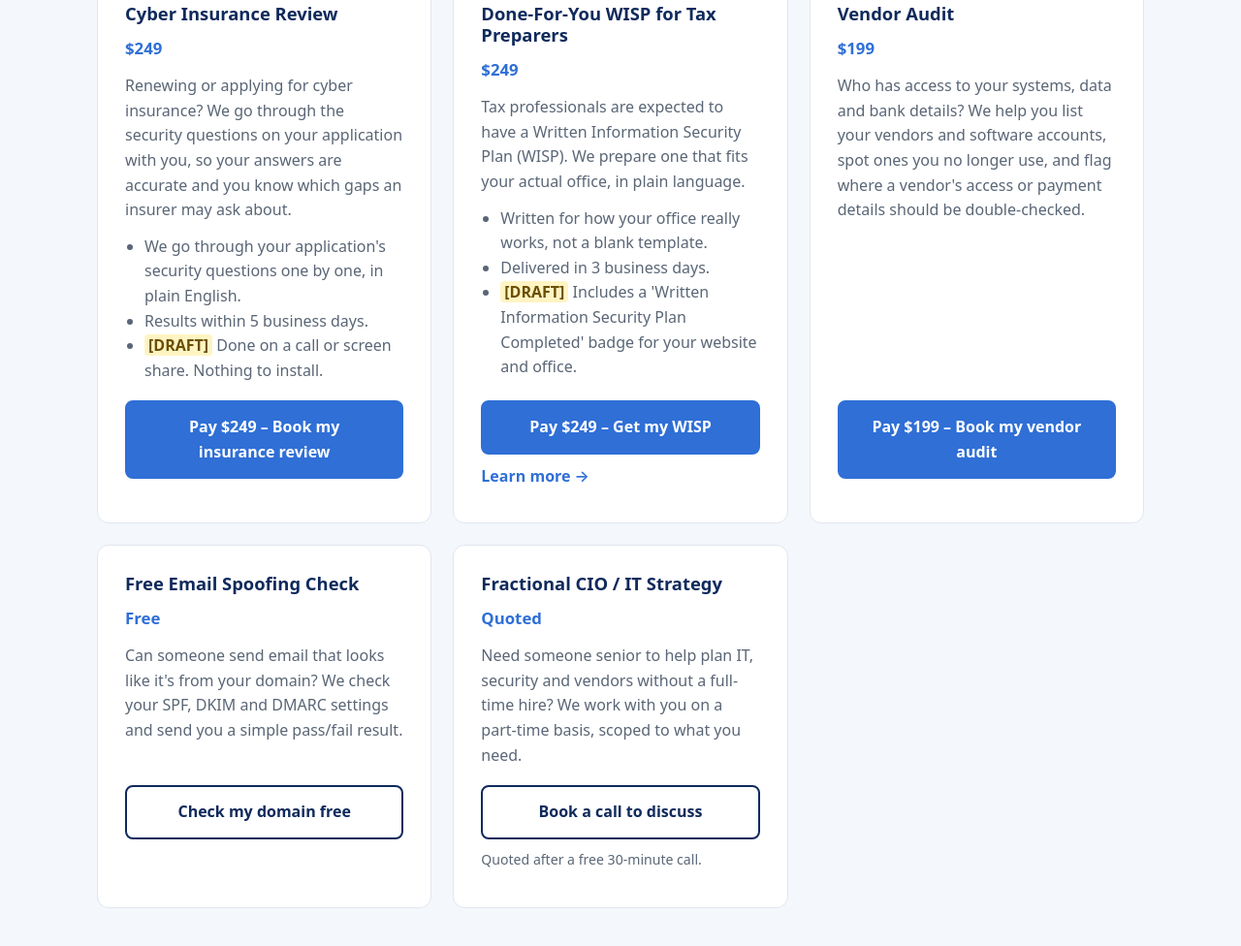
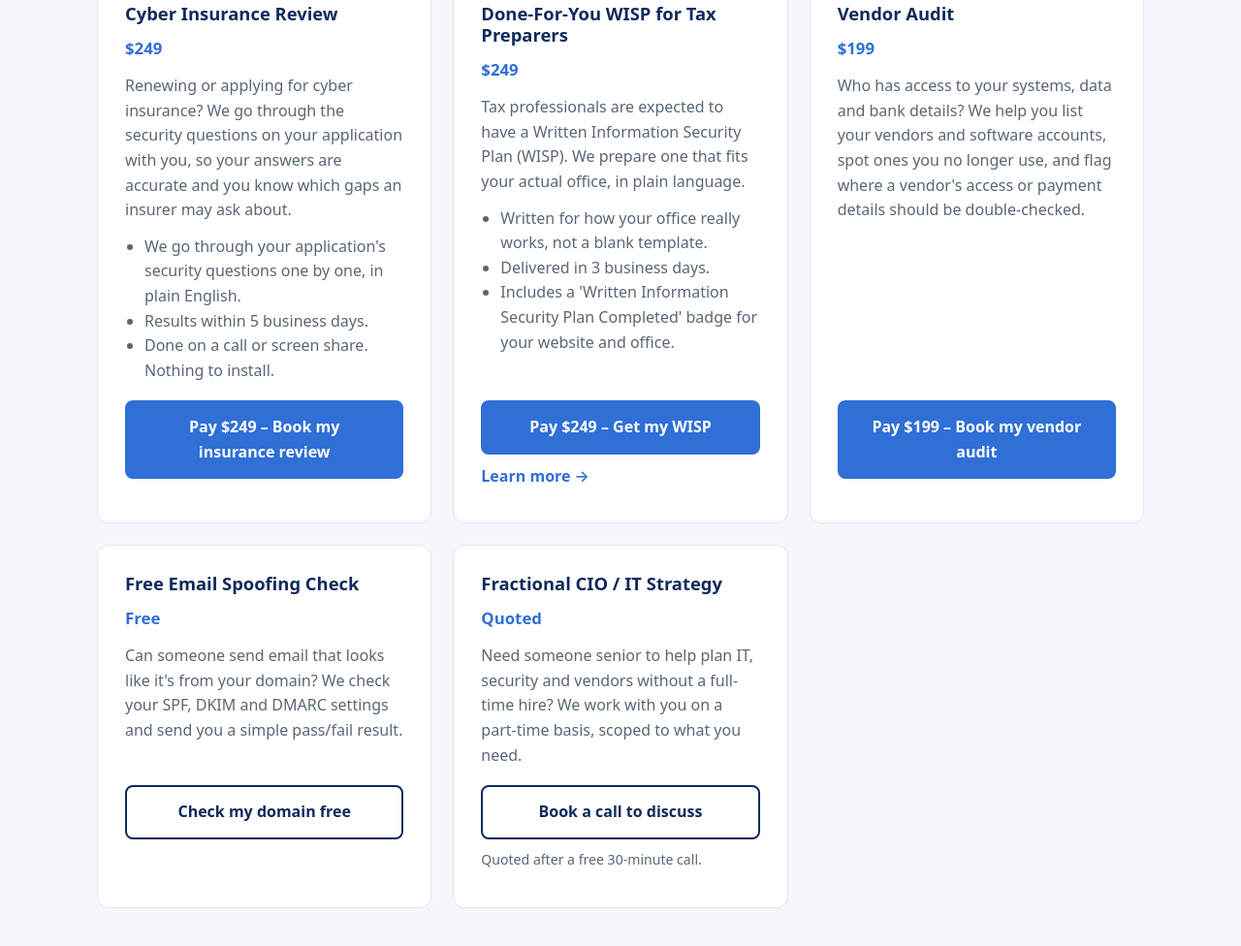
Before and after one commit to gna-ar-tools/gnaitservices-site, a plain HTML site: page index.html in a window 1280 px wide. Shown: the part 2837-3813 px from the top of the page at 97% size. Drawn offline with Linux system fonts and the light colour scheme.

Commit message:
Approved bullets for Cyber Insurance and WISP cards (remove DRAFT markers)

```diff
--- a/index.html
+++ b/index.html
@@ -133,7 +133,7 @@
         <ul>
           <li>We go through your application's security questions one by one, in plain English.</li>
           <li>Results within 5 business days.</li>
-          <li><span class="draft">[DRAFT]</span> Done on a call or screen share. Nothing to install.</li>
+          <li>Done on a call or screen share. Nothing to install.</li>
         </ul>
         <div class="actions"><a class="btn" href="https://buy.stripe.com/3cIeV6aQM4ea5LK502bo402">Pay $249 – Book my insurance review</a></div>
       </article>
@@ -144,7 +144,7 @@
         <ul>
           <li>Written for how your office really works, not a blank template.</li>
           <li>Delivered in 3 business days.</li>
-          <li><span class="draft">[DRAFT]</span> Includes a 'Written Information Security Plan Completed' badge for your website and office.</li>
+          <li>Includes a 'Written Information Security Plan Completed' badge for your website and office.</li>
         </ul>
         <div class="actions">
           <a class="btn" href="https://buy.stripe.com/5kQaEQ7EA2625LKboqbo406">Pay $249 – Get my WISP</a>
```
